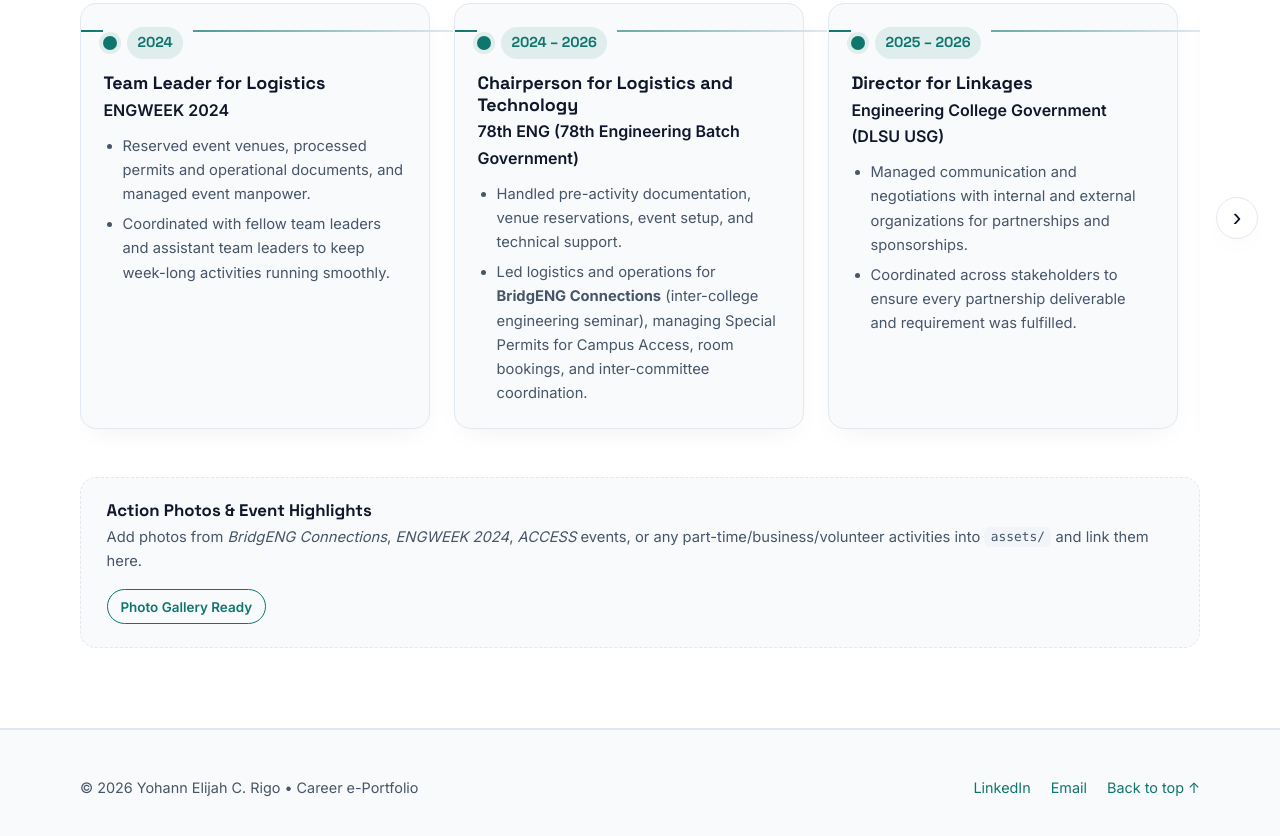
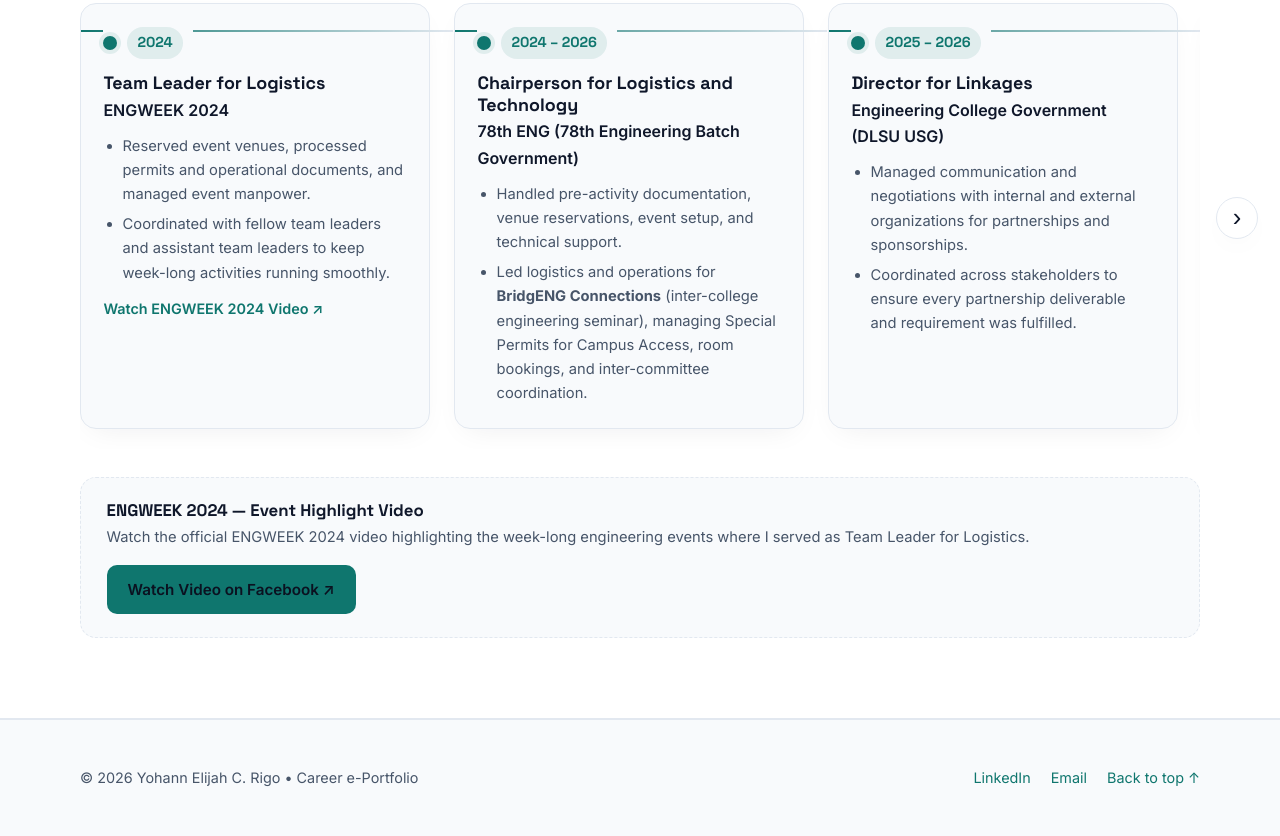
Before and after one commit to yhonnah/career-eportfolio, a plain HTML site: page index.html in a window 1280 px wide. Shown: the part 3149-3985 px from the top of the page. Drawn offline with Linux system fonts and the light colour scheme.

Commit message:
Add ENGWEEK 2024 Facebook video link to Experience section

```diff
--- a/index.html
+++ b/index.html
@@ -315,6 +315,7 @@
                   <li>Reserved event venues, processed permits and operational documents, and managed event manpower.</li>
                   <li>Coordinated with fellow team leaders and assistant team leaders to keep week-long activities running smoothly.</li>
                 </ul>
+                <a href="https://www.facebook.com/share/v/1CMc2YsRML/" target="_blank" rel="noopener noreferrer" style="display: inline-block; margin-top: 0.75rem; font-weight: 600; font-size: 0.9rem;">Watch ENGWEEK 2024 Video ↗</a>
               </div>
             </article>
 
@@ -371,10 +372,10 @@
 
         <div class="action-photos-banner">
           <div>
-            <h3>Action Photos &amp; Event Highlights</h3>
-            <p>Add photos from <em>BridgENG Connections</em>, <em>ENGWEEK 2024</em>, <em>ACCESS</em> events, or any part-time/business/volunteer activities into <code>assets/</code> and link them here.</p>
+            <h3>ENGWEEK 2024 — Event Highlight Video</h3>
+            <p>Watch the official ENGWEEK 2024 video highlighting the week-long engineering events where I served as Team Leader for Logistics.</p>
           </div>
-          <span class="badge-outline">Photo Gallery Ready</span>
+          <a href="https://www.facebook.com/share/v/1CMc2YsRML/" target="_blank" rel="noopener noreferrer" class="btn btn-primary">Watch Video on Facebook ↗</a>
         </div>
       </div>
     </section>
```
